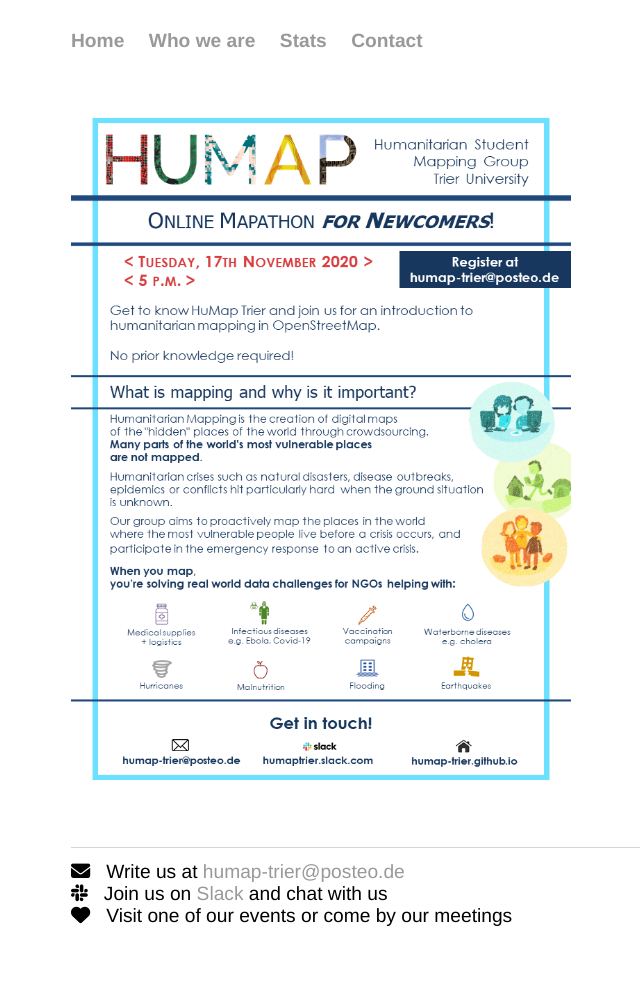
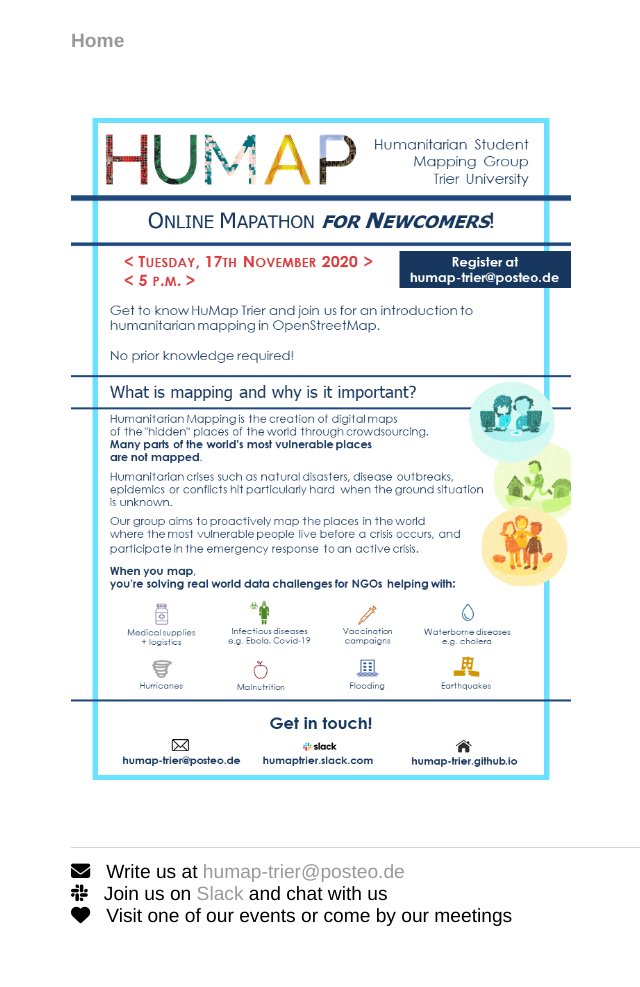
Before and after one commit to humap-trier/humap-trier.github.io, a Jekyll site: the page built from events/index.html, in a window 1280 px wide. Shown: the whole page, without its empty margins (121-761 px from the left). Built offline with Jekyll 4.4.1, drawn with Linux system fonts in a browser that asks for light colours; nearby versions of some CDN libraries.

Commit message:
Update flyer.html
removed links, just keep - home -

```diff
--- a/_layouts/flyer.html
+++ b/_layouts/flyer.html
@@ -11,11 +11,11 @@
 	    	<nav>
 			<ul>
 	        		<li><a href="/">Home</a></li>
-				<li><a href="/who">Who we are</a></li>
+				<!---<li><a href="/who">Who we are</a></li>--->
 				<!---<li><a href="/events">Events</a></li>--->
-				<li><a href="/stats">Stats</a></li>
+				<!---<li><a href="/stats">Stats</a></li>--->
 				<!---<li><a href="/blog">Blog</a></li>--->
-				<li><a href="/contact">Contact</a></li>
+				<!---<li><a href="/contact">Contact</a></li>--->
 				<!---<li><a href="/FAQ">FAQ</a></li>--->
 	    		</ul>
 		</nav>
```
